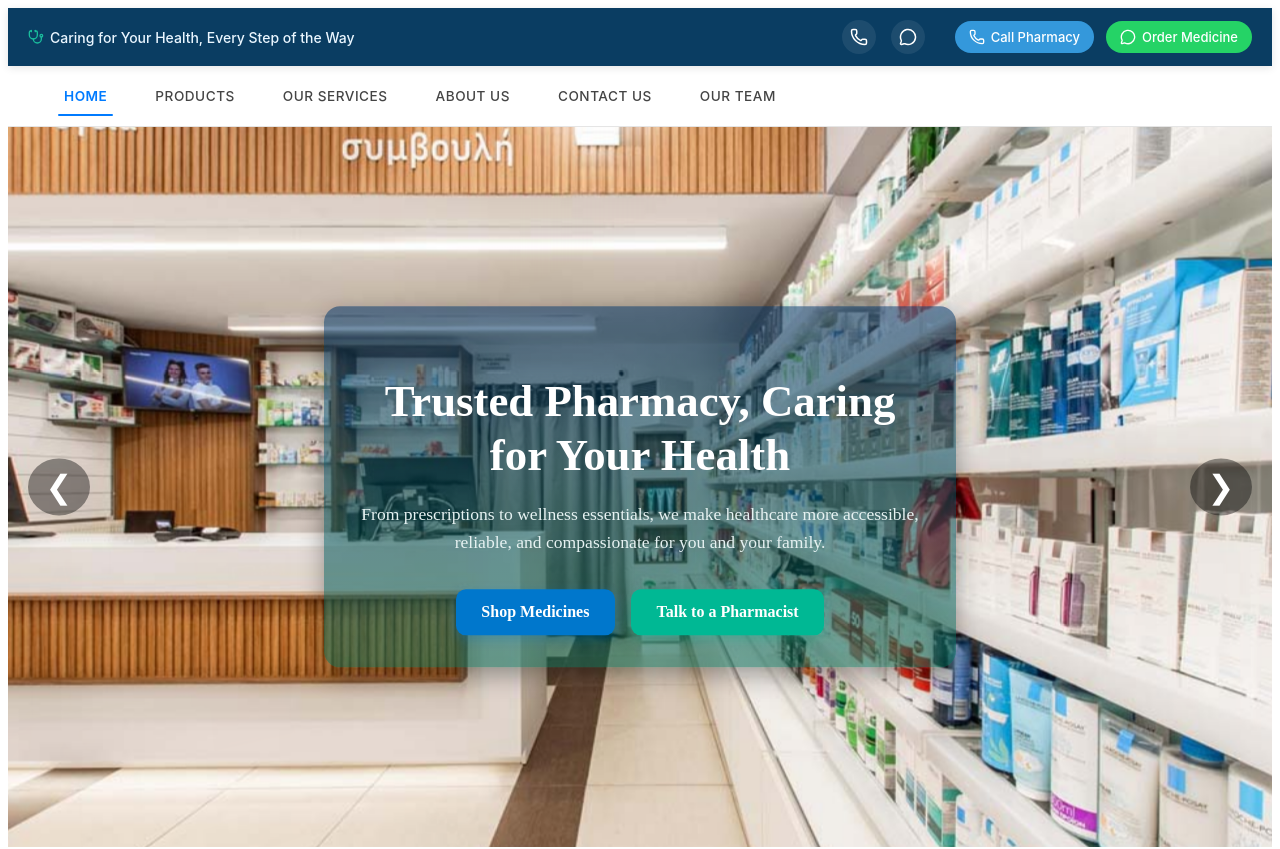
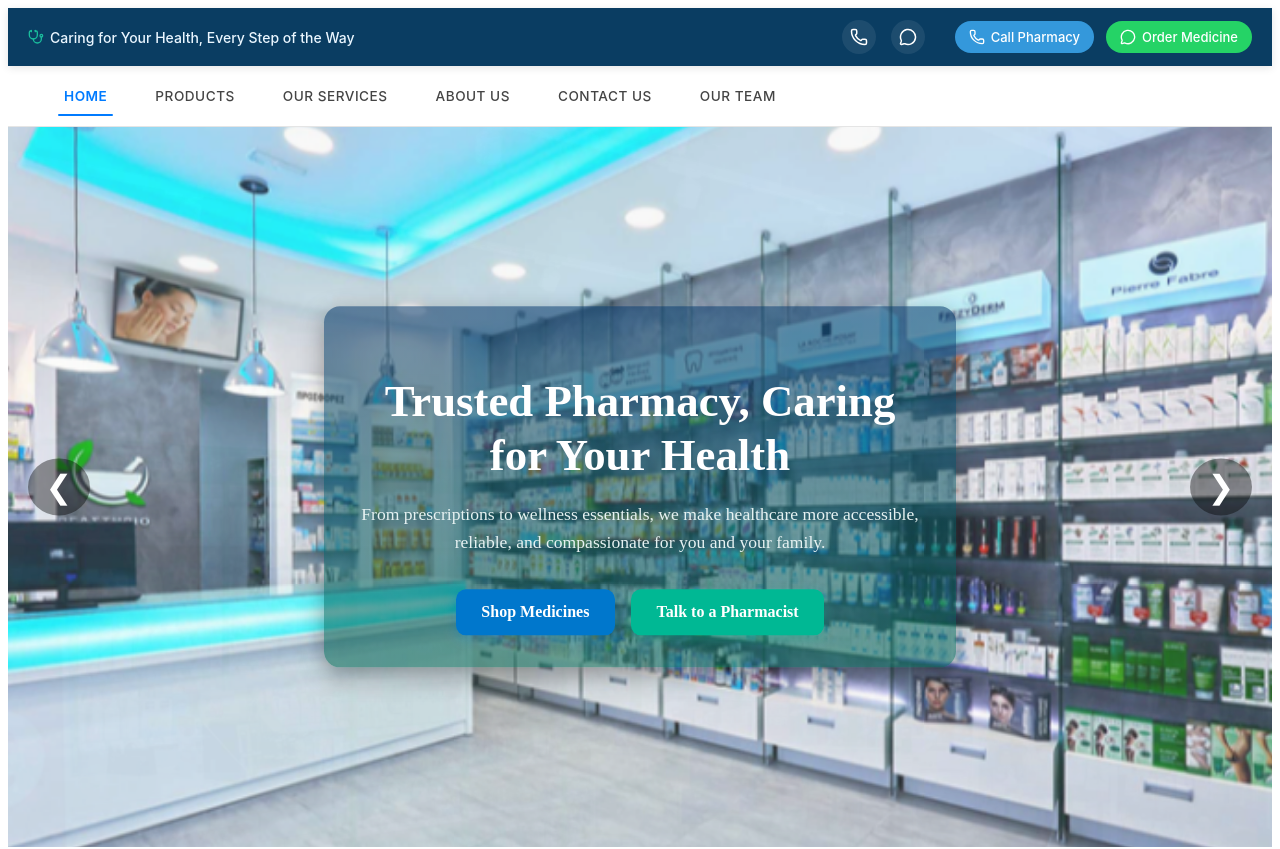
Before and after one commit to Austine-hub/pharmacyJUJA, a React (Vite) app: page / in a window 1280 px wide. Shown: the top 849 px of the page. Built offline with nearby package versions, Linux system fonts and the light colour scheme.

Commit message:
edited hero section

```diff
--- a/src/components/Hero.module.css
+++ b/src/components/Hero.module.css
@@ -172,3 +172,9 @@
     padding: 0.5rem 0.8rem;
   }
 }
+
+.slideImage {
+  width: 100%;
+  height: 100%;
+  object-fit: cover;
+}
--- a/src/components/Hero.tsx
+++ b/src/components/Hero.tsx
@@ -1,30 +1,20 @@
-
 // src/components/Hero.tsx
 import React, { useState, useEffect } from "react";
 import styles from "./Hero.module.css";
 import { Link } from "react-router-dom";
 
-import Banner1 from "./../assets/hero/banner1.jpg";
-import Banner2 from "./../assets/hero/banner2.jpg";
-import Banner3 from "./../assets/hero/banner3.jpg";
-import Banner4 from "./../assets/hero/banner4.jpg";
-import Banner5 from "./../assets/hero/banner5.jpg";
-import Banner6 from "./../assets/hero/banner6.png";
-import Banner7 from "./../assets/hero/banner7.png";
-import Banner8 from "./../assets/hero/banner8.jpg";
-import Banner9 from "./../assets/hero/banner9.jpg";
+// Dynamically import all images from /assets/hero
+const imageModules = import.meta.glob("../assets/hero/*.{jpg,png,jpeg}", {
+  eager: true,
+  import: "default",
+});
 
-const images: string[] = [
-  Banner1,
-  Banner2,
-  Banner3,
-  Banner4,
-  Banner5,
-  Banner6,
-  Banner7,
-  Banner8,
-  Banner9,
-];
+const images: { src: string; alt: string }[] = Object.values(imageModules).map(
+  (src, index) => ({
+    src: src as string,
+    alt: `Pharmacy banner ${index + 1}`, // You can customize alt text later
+  })
+);
 
 const Hero: React.FC = () => {
   const [current, setCurrent] = useState(0);
@@ -34,7 +24,7 @@ const Hero: React.FC = () => {
   useEffect(() => {
     const interval = setInterval(() => {
       setCurrent((prev) => (prev + 1) % length);
-    }, 2000);
+    }, 5000);
     return () => clearInterval(interval);
   }, [length]);
 
@@ -43,15 +33,21 @@ const Hero: React.FC = () => {
 
   return (
     <section className={styles.hero}>
-      {/* Background Slides */}
-      {images.map((src, index) => (
+      {/* Slides */}
+      {images.map((img, index) => (
         <div
           key={index}
           className={`${styles.slide} ${
             index === current ? styles.active : ""
           }`}
-          style={{ backgroundImage: `url(${src})` }}
-        />
+        >
+          <img
+            src={img.src}
+            alt={img.alt}
+            className={styles.slideImage}
+            loading="lazy"
+          />
+        </div>
       ))}
 
       {/* Overlay Content */}
@@ -62,7 +58,6 @@ const Hero: React.FC = () => {
           accessible, reliable, and compassionate for you and your family.
         </p>
 
-
         <div className={styles.ctaGroup}>
           <Link to="/products" className={styles.primaryBtn}>
             Shop Medicines
@@ -71,14 +66,21 @@ const Hero: React.FC = () => {
             Talk to a Pharmacist
           </Link>
         </div>
-
       </div>
 
       {/* Navigation Arrows */}
-      <button className={`${styles.arrow} ${styles.left}`} onClick={prevSlide}>
+      <button
+        className={`${styles.arrow} ${styles.left}`}
+        onClick={prevSlide}
+        aria-label="Previous Slide"
+      >
         &#10094;
       </button>
-      <button className={`${styles.arrow} ${styles.right}`} onClick={nextSlide}>
+      <button
+        className={`${styles.arrow} ${styles.right}`}
+        onClick={nextSlide}
+        aria-label="Next Slide"
+      >
         &#10095;
       </button>
     </section>
```
